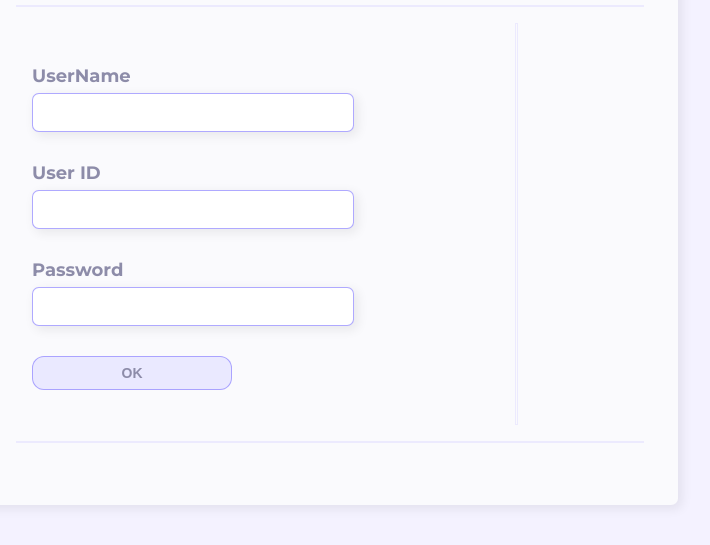
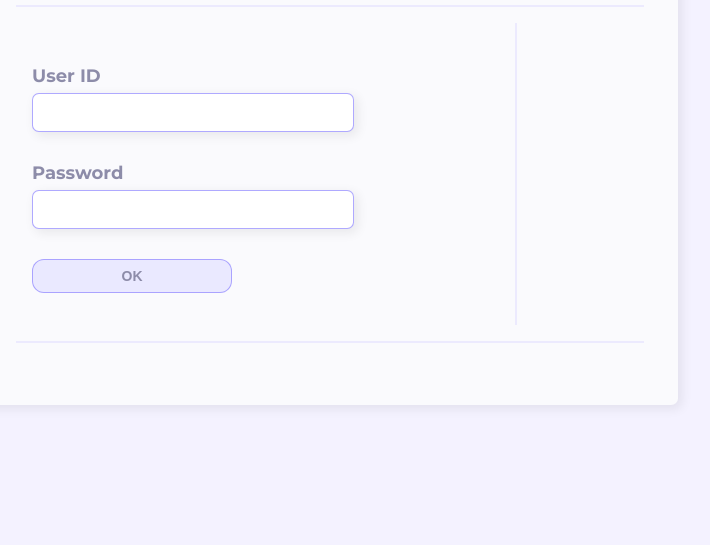
Before and after one commit to M-Rifat/Class-Routine-Management-System, a website: page public/login.html in a window 1280 px wide. Shown: the part 85-630 px from the top of the page, without its empty margins (310-1020 px from the left). Drawn offline with Linux system fonts and the light colour scheme.

Commit message:
login page updated

```diff
--- a/public/login.html
+++ b/public/login.html
@@ -19,15 +19,13 @@
         <hr style="width: 90%;">
         <div class="loginFieldMain">
         <div class="loginField">
-            <label class="" for="">UserName</label> <br>
-            <input class="time5" type="text" name="" id=""> <br>
             <label for="">User ID</label><br>
             <input class="time5" type="text" name="" id=""><br>
             <label for="">Password</label><br>
             <input class="time5" type="password" name="" id=""><br>
             <button>OK</button>
         </div>
-            <hr style="height: 400px; width: 1px;">
+            <hr style="height: 300px; width: 0.3px;">
         </div>
         <hr style="width: 90%;">
     </div>
--- a/public/style.css
+++ b/public/style.css
@@ -398,7 +398,7 @@ hr {
 
     margin: auto;
     width: 60%;
-    height: 580px;
+    height: 480px;
     box-shadow: 3.41333px 3.41333px 10.24px 0.853333px rgba(0, 0, 0, 0.07);
     border-radius: 6.82667px;
 }
```
